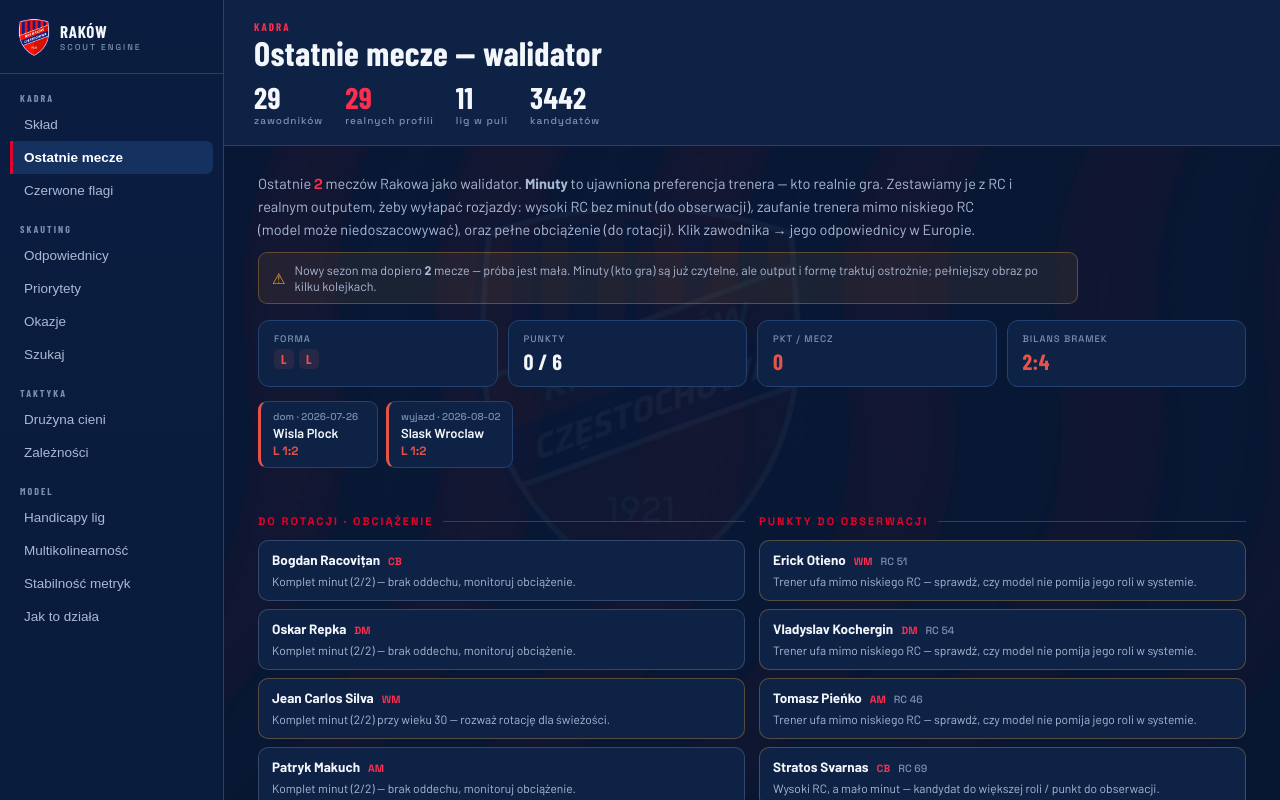
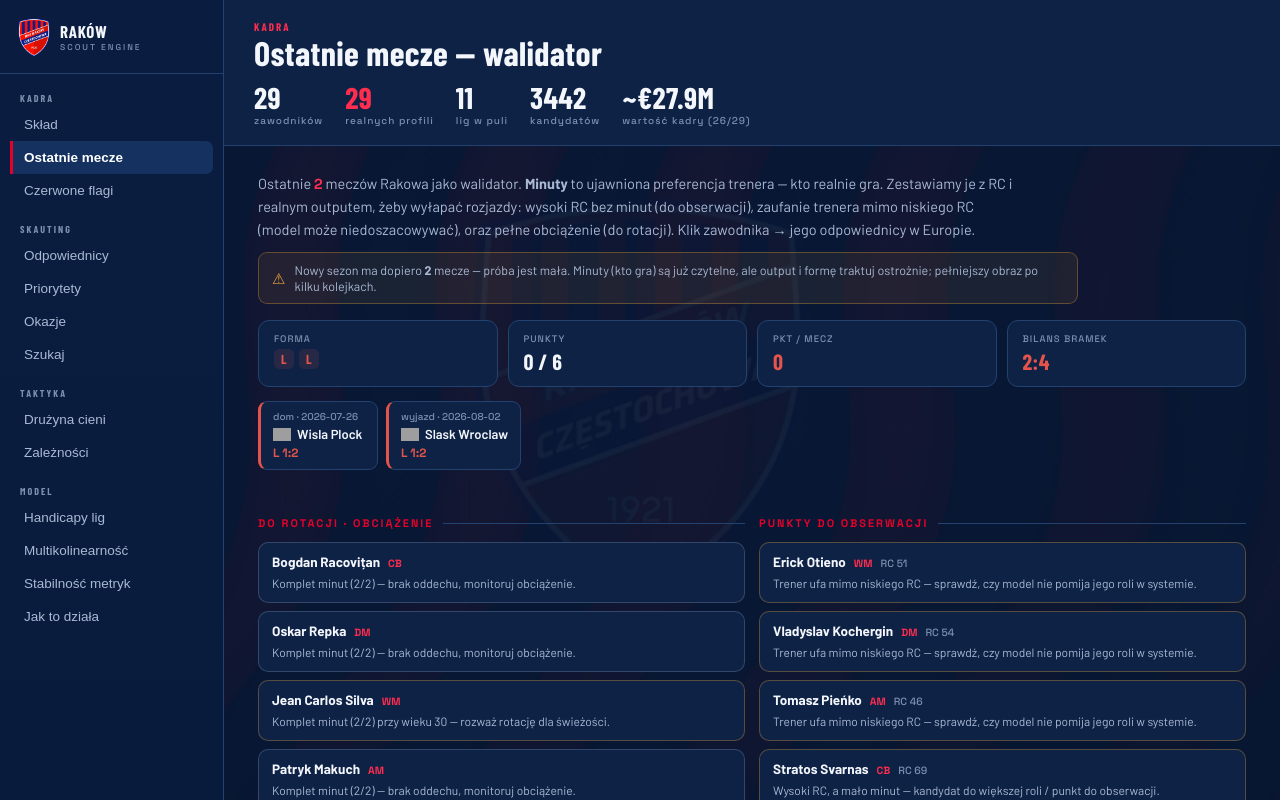
Before and after one commit to levelupstudioPL/rakow-scout, a React (Vite) app: page / in a window 1280 px wide. Both pictures are taken after a click on the button "Ostatnie mecze". Shown: the top 800 px of the page. Built offline with nearby package versions, Linux system fonts and the light colour scheme; grey boxes are pictures that could not be loaded; a web font is replaced by a local one.

Commit message:
Update App.jsx

```diff
--- a/src/App.jsx
+++ b/src/App.jsx
@@ -282,6 +282,10 @@ export default function App() {
 
   const isLive = data.meta.source && data.meta.source.includes("live");
   const realCount = data.squad.filter((p) => p.real).length;
+  // Szacowana wartość rynkowa kadry = suma mv zawodników (Scoutastic/Transfermarkt + Kaggle).
+  // Uczciwie: to suma po WYCENIONYCH; część zawodników może nie mieć ceny w bazie.
+  const squadPriced = data.squad.filter((p) => Number(p.mv) > 0);
+  const squadValue = squadPriced.reduce((s, p) => s + (Number(p.mv) || 0), 0);
   // Nawigacja jak na rakow.com: 4 sekcje w górnym pasku, szczegóły w „pigułkach".
   const SECTIONS = [
     { id: "kadra",    label: "Kadra",    views: [["twin", "Skład"], ["mecze", "Ostatnie mecze"], ["flags", "Czerwone flagi"]] },
@@ -406,6 +410,12 @@ export default function App() {
             <Stat n={realCount} l="realnych profili" accent />
             <Stat n={data.leagues.length - 1} l="lig w puli" />
             <Stat n={data.pool.length} l="kandydatów" />
+            {squadValue > 0 && (
+              <Stat n={`~€${squadValue.toFixed(1)}M`}
+                l={squadPriced.length < data.squad.length
+                  ? `wartość kadry (${squadPriced.length}/${data.squad.length})`
+                  : "wartość kadry"} />
+            )}
           </div>
         </div>
 
@@ -2369,6 +2379,17 @@ function FlagsView({ data, setSel, setView }) {
 
 // ============================ OSTATNIE MECZE (WALIDATOR) ============================
 const RES_COLOR = { W: C.good, D: C.proxy, L: C.bad };
+// Herb klubu z Transfermarktu po id (id = externalId ze Scoutastic = TM). Jeśli się
+// nie załaduje (hotlink/404), obrazek chowamy w onError i zostaje sama nazwa.
+const crestUrl = (id) => (id ? `https://tmssl.akamaized.net/images/wappen/head/${id}.png` : null);
+function Crest({ id, size = 18 }) {
+  if (!id) return null;
+  return (
+    <img src={crestUrl(id)} alt="" width={size} height={size} loading="lazy"
+      onError={(e) => { e.currentTarget.style.display = "none"; }}
+      style={{ objectFit: "contain", flexShrink: 0, verticalAlign: "middle" }} />
+  );
+}
 const VERDICT_META = {
   ok:      { label: "zgodne", c: C.good },
   watch:   { label: "obserwuj", c: C.warn },
@@ -2458,7 +2479,10 @@ function RecentView({ data, setSel, setView }) {
           <div key={i} style={{ flex: "0 0 auto", background: C.panel, border: `1px solid ${C.line}`,
             borderLeft: `3px solid ${RES_COLOR[m.result] || C.line}`, borderRadius: 9, padding: "8px 12px", minWidth: 120 }}>
             <div className="mono" style={{ fontSize: 10, color: C.steel }}>{m.home ? "dom" : "wyjazd"} · {m.date || ""}</div>
-            <div style={{ fontSize: 13, fontWeight: 600, color: C.bone, margin: "2px 0", whiteSpace: "nowrap" }}>{m.opponent || "—"}</div>
+            <div style={{ display: "flex", alignItems: "center", gap: 6, margin: "2px 0" }}>
+              <Crest id={m.opp_id} size={18} />
+              <span style={{ fontSize: 13, fontWeight: 600, color: C.bone, whiteSpace: "nowrap" }}>{m.opponent || "—"}</span>
+            </div>
             <div className="mono" style={{ fontSize: 12, color: RES_COLOR[m.result] || C.steel, fontWeight: 700 }}>
               {m.result || "?"} {m.gf != null ? `${m.gf}:${m.ga}` : ""}
             </div>
```
